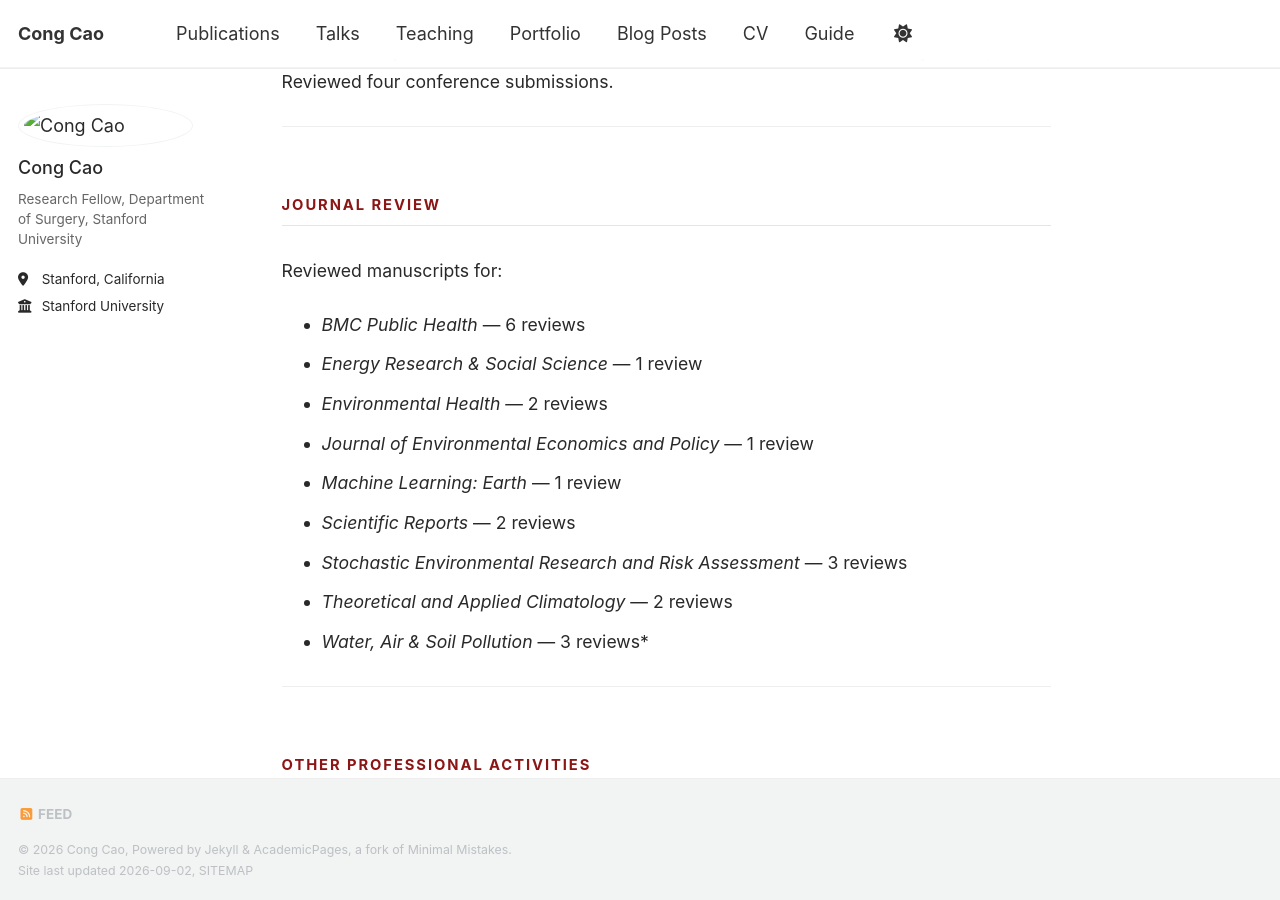
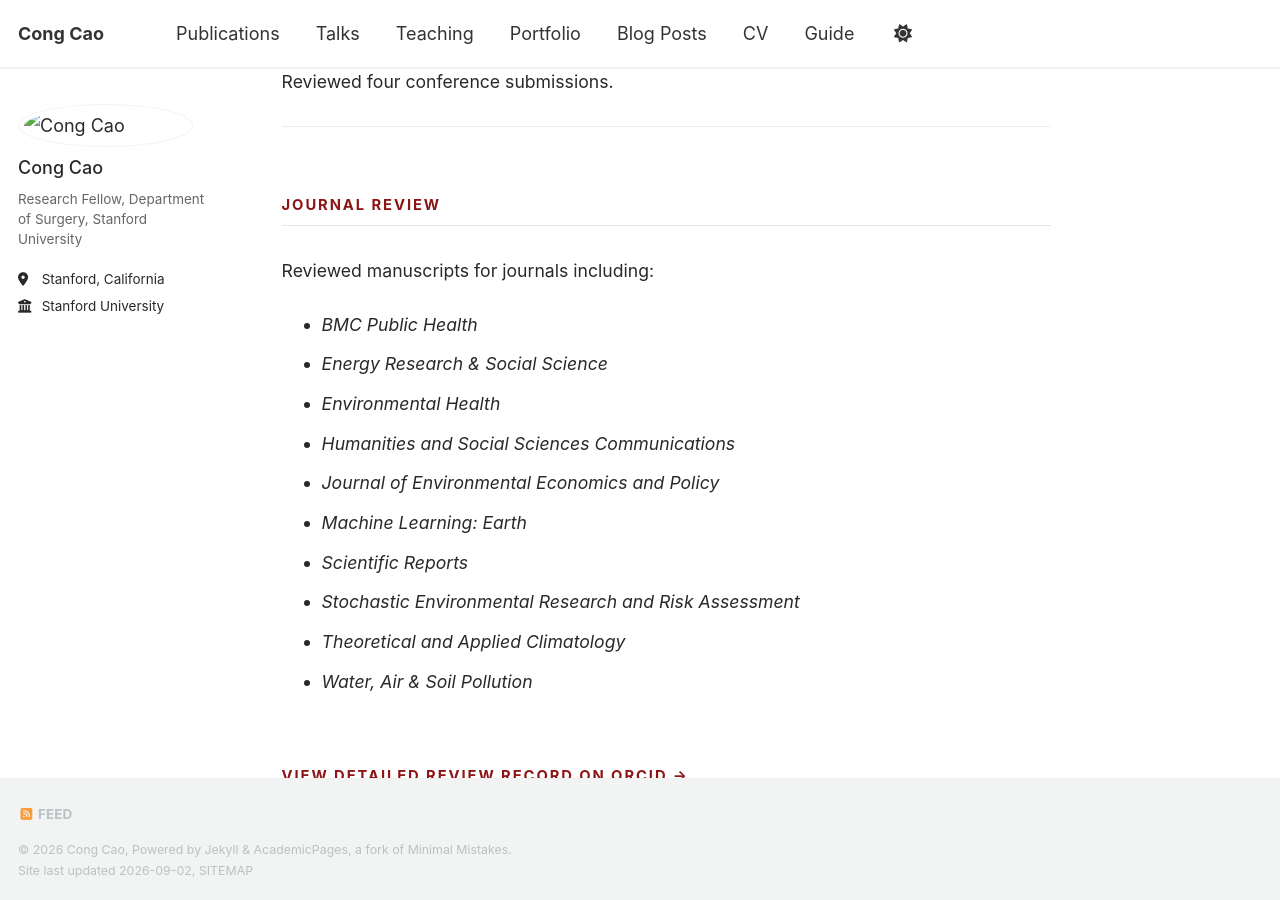
Before and after one commit to congca0/congca0.github.io, a Jekyll site: the page built from _pages/service.md, in a window 1280 px wide and 900 px high, scrolled down 1594 px. Built offline with Jekyll 4.4.1, drawn with Linux system fonts in a browser that asks for light colours; a style sheet for code colours, icons or effects is not loaded.

Commit message:
Update service.md

```diff
--- a/_pages/service.md
+++ b/_pages/service.md
@@ -59,19 +59,20 @@ Reviewed four conference submissions.
 
 ## Journal Review
 
+Reviewed manuscripts for journals including:
 
-Reviewed manuscripts for:
+- *BMC Public Health*
+- *Energy Research & Social Science*
+- *Environmental Health*
+- *Humanities and Social Sciences Communications*
+- *Journal of Environmental Economics and Policy*
+- *Machine Learning: Earth*
+- *Scientific Reports*
+- *Stochastic Environmental Research and Risk Assessment*
+- *Theoretical and Applied Climatology*
+- *Water, Air & Soil Pollution*
 
-- *BMC Public Health* — 6 reviews
-- *Energy Research & Social Science* — 1 review
-- *Environmental Health* — 2 reviews
-- *Journal of Environmental Economics and Policy* — 1 review
-- *Machine Learning: Earth* — 1 review
-- *Scientific Reports* — 2 reviews
-- *Stochastic Environmental Research and Risk Assessment* — 3 reviews
-- *Theoretical and Applied Climatology* — 2 reviews
-- *Water, Air & Soil Pollution* — 3 reviews*
-
+[View detailed review record on ORCID →](https://orcid.org/0000-0001-8289-1705)
 ---
 
 ## Other Professional Activities
```
